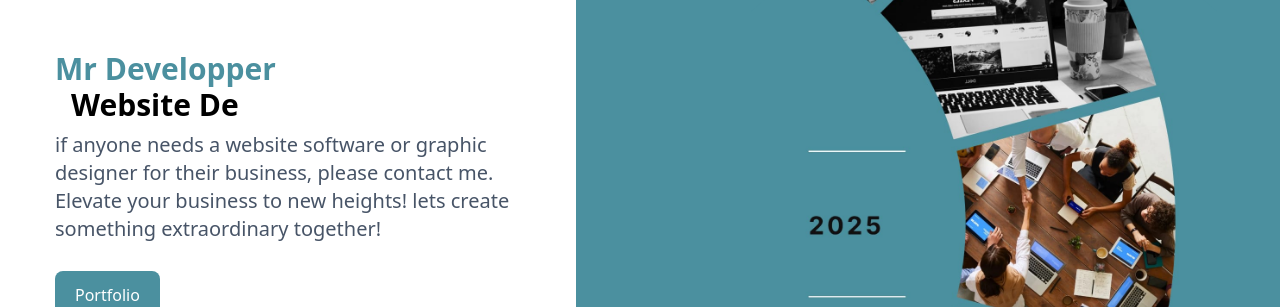
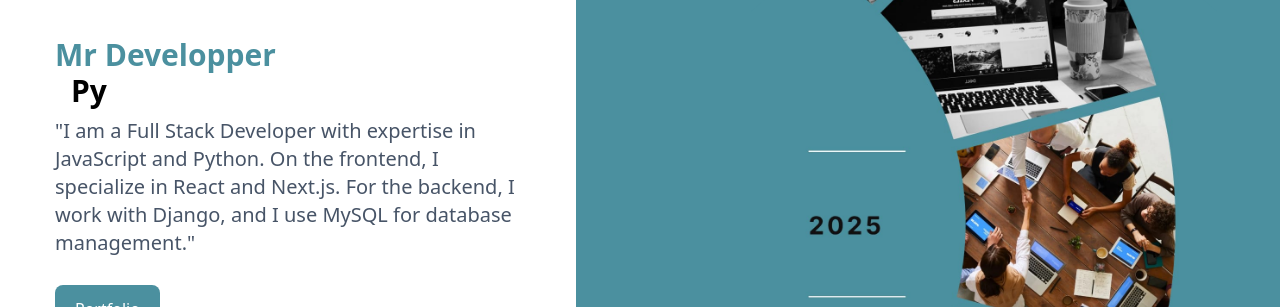
Before and after one commit to tanzil8/Softwarehouse-Websit, a Next.js app: page / in a window 1280 px wide. Shown: the part 185-492 px from the top of the page. Built offline with nearby package versions, Linux system fonts and the light colour scheme.

Commit message:
name bio change

```diff
--- a/components/Hero.jsx
+++ b/components/Hero.jsx
@@ -23,7 +23,7 @@ const Hero = () => {
             <span className="text-[#4b909f]">Mr Developper</span> <br />
             <TypeAnimation
               preRenderFirstString={true}
-              sequence={["Software Developer", 2000, "Website Developer", 2000,"Graphics Designer", 2000]}
+              sequence={["Website Developer", 2000, "Js Developer", 2000,"Python Developer", 2000]}
               speed={50}
               repeat={Infinity}
               wrapper="span"
@@ -33,8 +33,7 @@ const Hero = () => {
           </div>
 
           <p className="lead max-w-[476px] mb-7">
-      if anyone needs a website software or graphic designer for their business, please contact me. Elevate your business to new heights!
-      lets create something extraordinary together!
+     "I am a Full Stack Developer with expertise in JavaScript and Python. On the frontend, I specialize in React and Next.js. For the backend, I work with Django, and I use MySQL for database management."
           </p>
 
           <a
```
